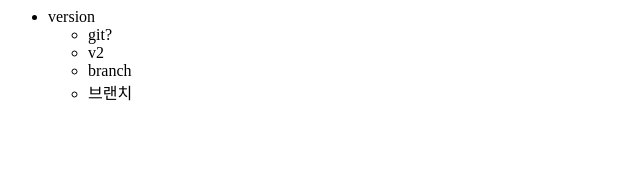
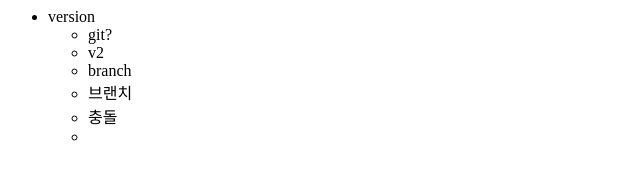
Before and after one commit to yjs620/testRepo, a website: page index2.html in a window 1280 px wide. Shown: the full height of the page, 0-640 px from the left. Drawn offline with Linux system fonts and the light colour scheme.

Commit message:
충돌추가

```diff
--- a/index2.html
+++ b/index2.html
@@ -8,6 +8,7 @@
 <li>v2</li>
 <li>branch</li>
 <li>브랜치</li>
+<li>충돌<li>
 <ul>
 </ul>
 <table>
```
